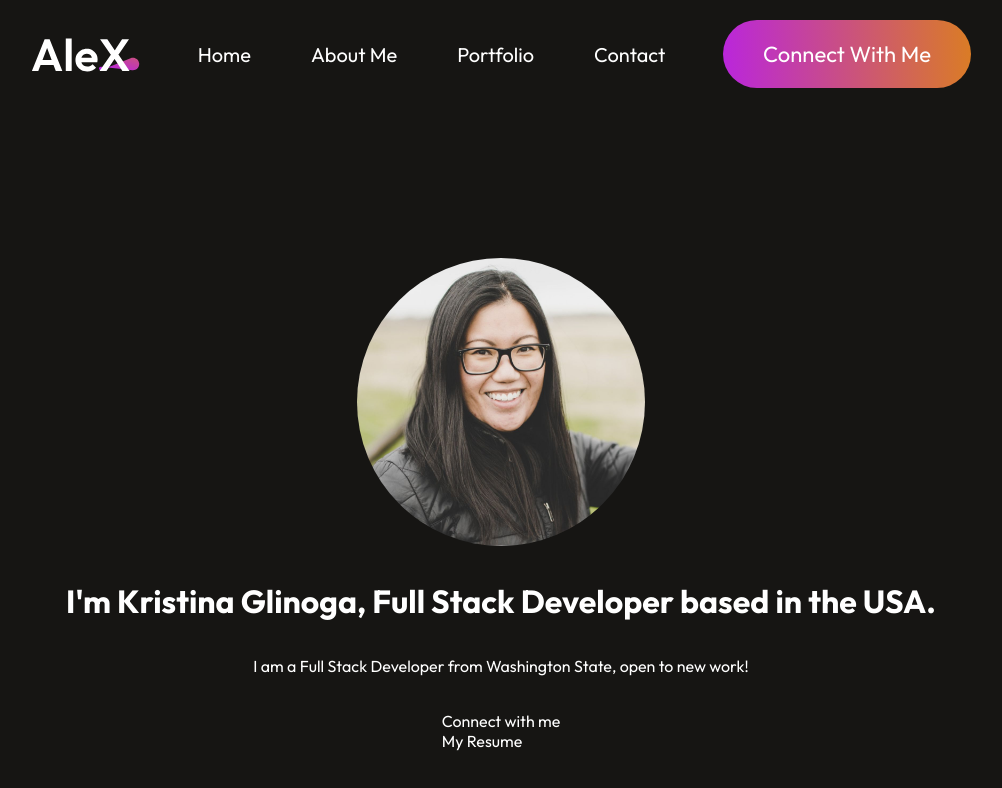
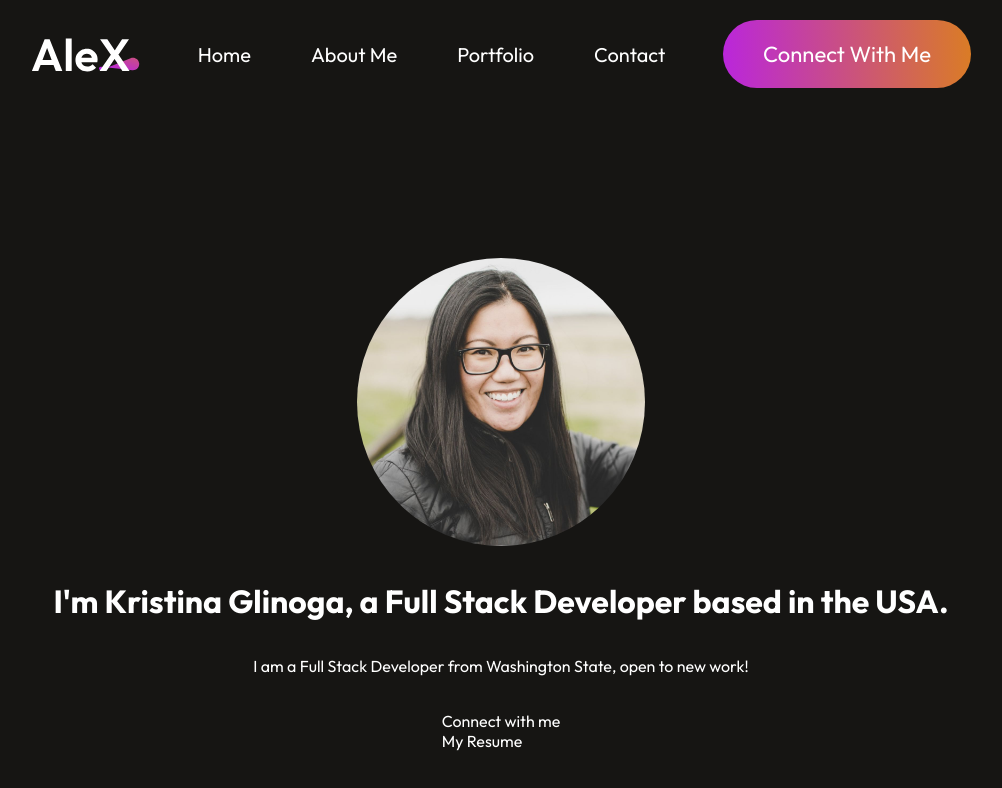
Before and after one commit to hellokristinafaye/portfolio-react, a React (Vite) app: page / in a window 1280 px wide. Shown: the top 788 px of the page, without its empty margins (139-1141 px from the left). Built offline with nearby package versions, Linux system fonts and the light colour scheme.

Commit message:
intro updated

```diff
--- a/src/components/Hero/Hero.jsx
+++ b/src/components/Hero/Hero.jsx
@@ -6,7 +6,7 @@ const Hero = () => {
   return (
     <div className="hero">
           <img src={headshotLGSquare} alt="" className="" />
-          <h1 className="">I'm Kristina Glinoga, Full Stack Developer based in the USA.</h1>
+          <h1 className="">I'm Kristina Glinoga, a Full Stack Developer based in the USA.</h1>
           <p className="">I am a Full Stack Developer from Washington State, open to new work! </p>
           <div className="hero-action">
               <div className="hero-connect">Connect with me</div>
```
